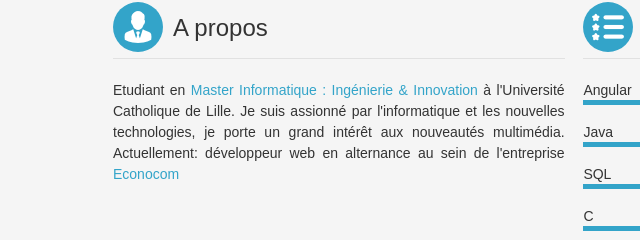
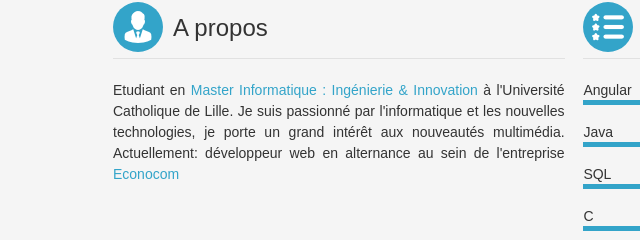
Before and after one commit to jeanalexandre/jeanalexandre.github.io, a plain HTML site: page index.htm in a window 1280 px wide. Shown: the part 298-538 px from the top of the page, 66-706 px from the left. Drawn offline with Linux system fonts and the light colour scheme; a web font is replaced by a local one.

Commit message:
Update index.htm

```diff
--- a/index.htm
+++ b/index.htm
@@ -52,7 +52,7 @@
 			<div class="grid_8 apropos">
 				<h3>A propos</h3>
 				<p class="about">Etudiant en <a href="https://www.fges.fr/cursus-universitaire/licence-sts/master-ingenierie-informatique/" target="_blank">Master Informatique : Ingénierie & Innovation</a> à l'Université Catholique de Lille.
-  				Je suis assionné par l'informatique et les nouvelles technologies, je porte un grand intérêt aux nouveautés multimédia.
+  				Je suis passionné par l'informatique et les nouvelles technologies, je porte un grand intérêt aux nouveautés multimédia.
 				Actuellement: développeur web en alternance au sein de l'entreprise <a href="https://www.econocom.com/fr" target="_blank">Econocom</a></p>
 			</div>
 
```
